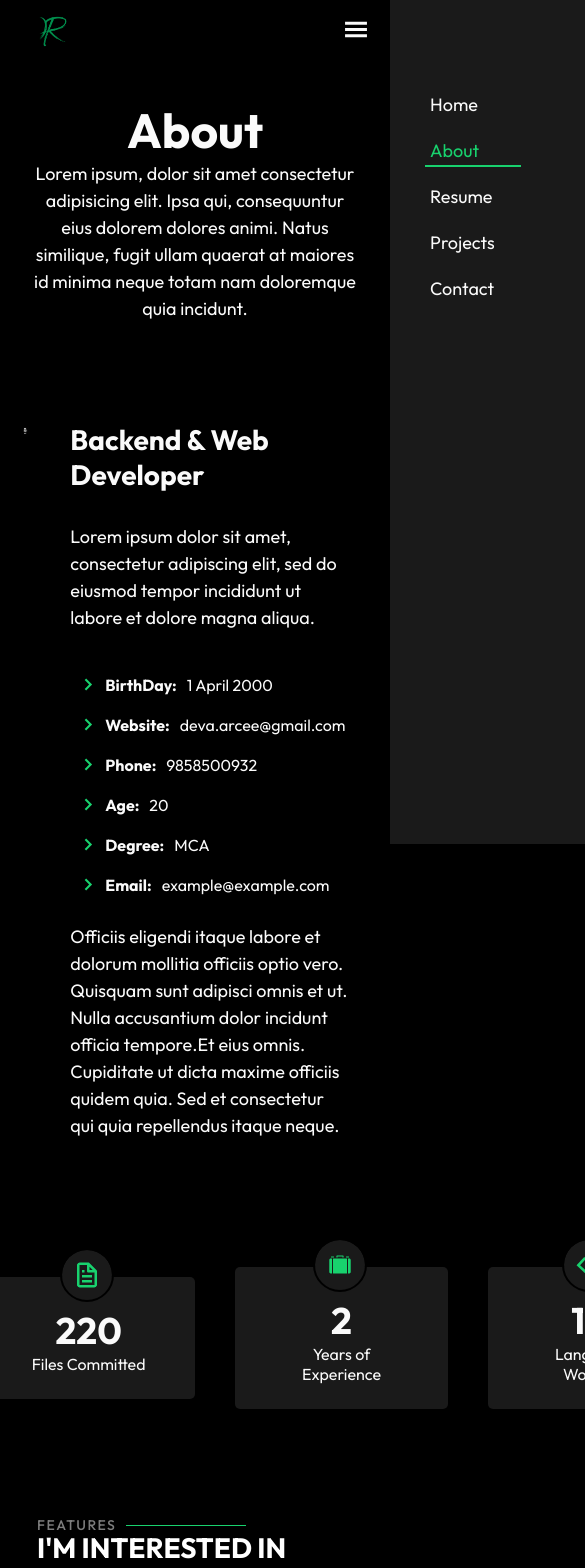
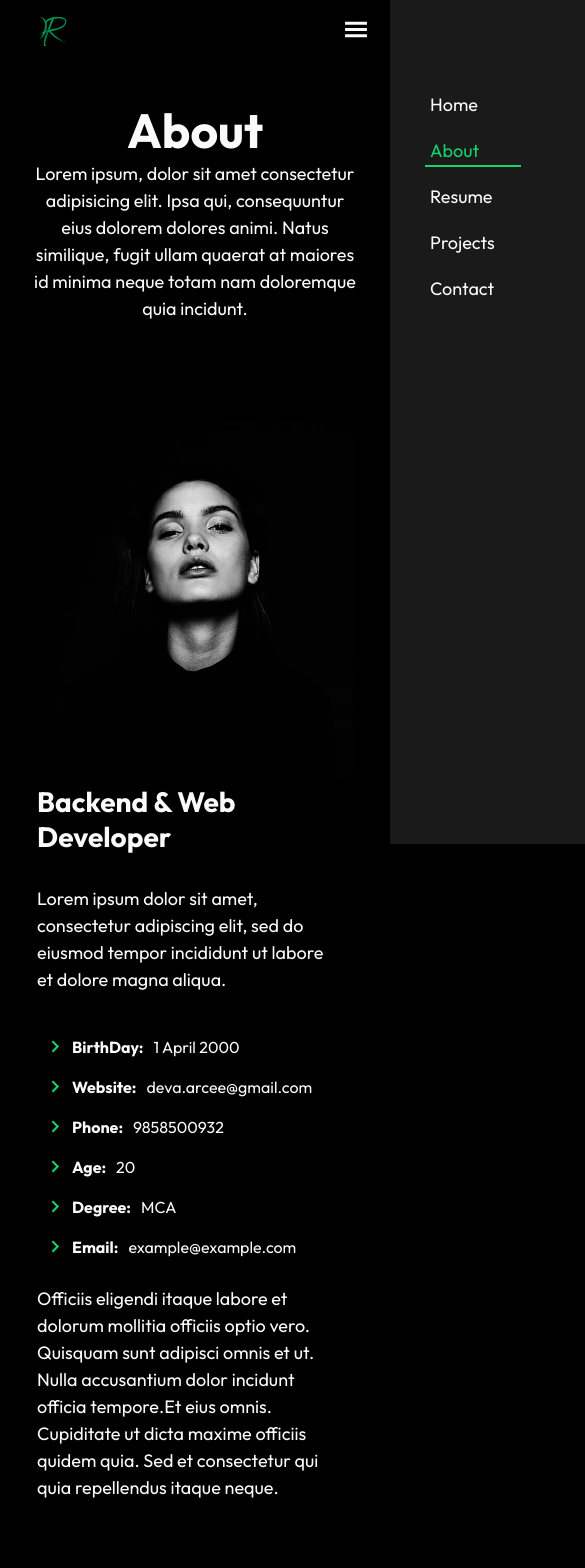
Before and after one commit to iam-dev-deva/dev-portfolio, a React (Vite) app: page /about in a window 390 px wide. Shown: the top 1568 px of the page, 585 px wide, since content can reach past the window. Built offline with nearby package versions, Linux system fonts and the light colour scheme.

Commit message:
responsive fixs

```diff
--- a/src/components/About/About.css
+++ b/src/components/About/About.css
@@ -94,6 +94,8 @@ p {
   padding: 30px 40px 25px 40px;
   margin: 27px 27px;
   border-radius: 5px;
+  /* width: 230px;
+  height: 120px; */
   width: 100%;
   position: relative;
 }
@@ -201,11 +203,6 @@ p {
   margin: 15px 15px;
   padding: 15px 15px;
   text-align: center;
-  /* background: var(--surface-color); */
-  /* border-radius: 50px; */
-  /* animation: 3s linear; */
-  /* transition: all 4s; */
-
 }
 
 .skills-data svg {
@@ -214,9 +211,45 @@ p {
   transition: all 1s;
 }
 
-.skills-data:hover svg{
+.skills-data:hover svg {
+  background: var(--default-color);
+  box-shadow: 0 0 100px;
+}
 
-   /* color: #111; */
-   background:var(--default-color);
-   box-shadow: 0 0 100px;
+@media (max-width:840px) {
+  .stats .stat {
+    width: 150px;
+  }
 }
+@media (max-width:768px) {
+  .stats .stat {
+    width: 140px;
+  }
+  .stats {
+    display: flex;
+    flex-wrap: wrap;
+  }
+}
+@media (max-width:425px) {
+  .about {
+    display: table-row;
+  }
+
+  .stats {
+    display: flex;
+    flex-wrap: wrap;
+  }
+
+  .stat {
+    margin: 0px 0px;
+    padding: 5px 0px;
+  }
+
+  .skill-row {
+    flex-wrap: wrap;
+  }
+
+  .stats .stat {
+    width: 190px;
+  }
+}
--- a/src/components/About/About.jsx
+++ b/src/components/About/About.jsx
@@ -54,6 +54,7 @@ const About = () => {
 
   return (
     <div className="container">
+      {/* <div className="container"> */}
       <div className="top-content" data-aos="fade-in" data-aos-duration="1000">
         <h1>About</h1>
         <p>
@@ -61,9 +62,11 @@ const About = () => {
           consequuntur eius dolorem dolores animi. Natus similique, fugit ullam
           quaerat at maiores id minima neque totam nam doloremque quia incidunt.
         </p>
+      {/* </div> */}
       </div>
 
       <section className="bio-data-section">
+        <div className="container">
           <div className="about" data-aos="fade-up" data-aos-duration="1000">
             <div className="bio-image">
               <img src={profile_img} alt="" />
@@ -123,9 +126,11 @@ const About = () => {
               </div>
             </div>
           </div>
+        </div>
       </section>
 
       <section className="stats-section">
+        <div className="container">
           <div className="stats" data-aos="fade-up" data-aos-duration="1200">
             <div className="stat">
               <span className="stat-icon">
@@ -188,7 +193,8 @@ const About = () => {
                     enableScrollSpy={true}
                   />
                 </h2>
-              <span>Language Worked</span>
+                <span>Technical Skills</span>
+              </div>
             </div>
           </div>
         </div>
--- a/src/components/Contact/Contact.css
+++ b/src/components/Contact/Contact.css
@@ -46,6 +46,7 @@
     margin: 5px 0px;
     font-size: 25px;
     float: left;
+    display: flex;
 }
 
 .social svg {
@@ -125,12 +126,30 @@
     font-size: 15px;
     border: 1px solid var(--accent-color);
 }
+
 .form-group .btn:hover {
     /* color: var(--contrast-color); */
     background: var(--contrast-color);
     transition: .3s;
     border: 1px solid var(--accent-color);
 }
-/* .contact-form .result{
 
-} */
+@media (max-width:1024px) {
+    .form-group input {
+        margin: 15px 5px;
+
+    }
+}
+@media (max-width:425px) {
+    .form-group input {
+        margin: 15px 5px;
+        width: 100%;
+    }
+    .form-group .btn {
+        width: 35%;
+    }
+    .contact-section{
+        justify-content: flex-start;
+        /* align-items: center; */
+    }
+}
--- a/src/components/Home/Home.css
+++ b/src/components/Home/Home.css
@@ -76,5 +76,11 @@
 }
 
 @media (max-width:320px) {
-
+    .home-text h1 {
+        font-size: 60px;
+        font-weight: 600;
+    }
+    .home-text p {
+        font-size: 25px;
+    }
 }
--- a/src/components/NavBar/NavBar.css
+++ b/src/components/NavBar/NavBar.css
@@ -84,7 +84,6 @@ ul .nav-item:hover{
         top: 0;
         right: 0;
         background: var(--surface-color);
-
         z-index: -1;
         width: 200px;
         padding-top: 70px;
--- a/src/components/Projects/Projects.css
+++ b/src/components/Projects/Projects.css
@@ -1,4 +1,5 @@
 @import url("../../colors.css");
+
 .projects-section {
   display: flex;
   flex-wrap: wrap;
@@ -7,11 +8,13 @@
   justify-content: center;
   align-items: center;
 }
+
 .projects-section .projects-item {
   text-align: center;
   margin: 15px 15px;
   position: relative;
 }
+
 .projects-item {
   position: relative;
   overflow: hidden;
@@ -45,6 +48,7 @@
   transition: all ease-in-out 0.3s;
   opacity: 1;
 }
+
 .projects-item .item-center {
   position: absolute;
   text-align: center;
@@ -53,14 +57,17 @@
   font-size: 25px;
   display: none;
 }
+
 .projects-item:hover .item-center {
   display: inline-block;
   transition: all ease-in-out 0.3s;
 }
+
 .projects-item:hover span {
   display: inline-block;
   transition: all ease-in-out 0.3s;
 }
+
 /* .item-center svg {
   margin: 0;
 } */
@@ -69,6 +76,7 @@
   transition: all ease-in-out 0.3s;
   cursor: pointer;
 }
+
 .projects-item span {
   font-weight: 500;
   position: absolute;
@@ -78,3 +86,10 @@
   display: none;
   font-size: 20px;
 }
+
+@media (max-width:375px) {
+  .projects-item span {
+    top: 70%;
+  }
+
+}
--- a/src/components/Resume/Resume.css
+++ b/src/components/Resume/Resume.css
@@ -9,7 +9,7 @@
     float: left;
     text-align: left;
     width: 50%;
-    margin: 25px 0;
+    margin: 25px 25px;
 }
 
 .column .column-title {
@@ -57,3 +57,12 @@
 .column-sub{
     padding: 10px 10px;
 }
+@media (max-width:425px) {
+    .resume{
+        flex-direction: row;
+        flex-wrap: wrap;
+    }
+    .rows{
+        width: 100%;
+    }
+}
```
Lines whose indentation alone changed are shown as unchanged.
